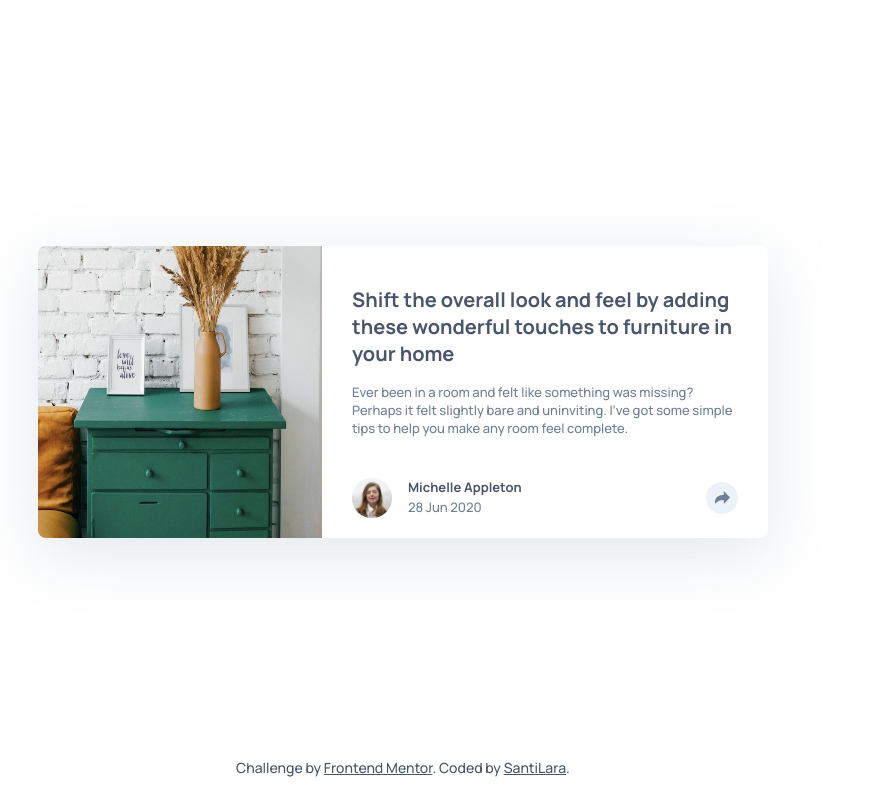
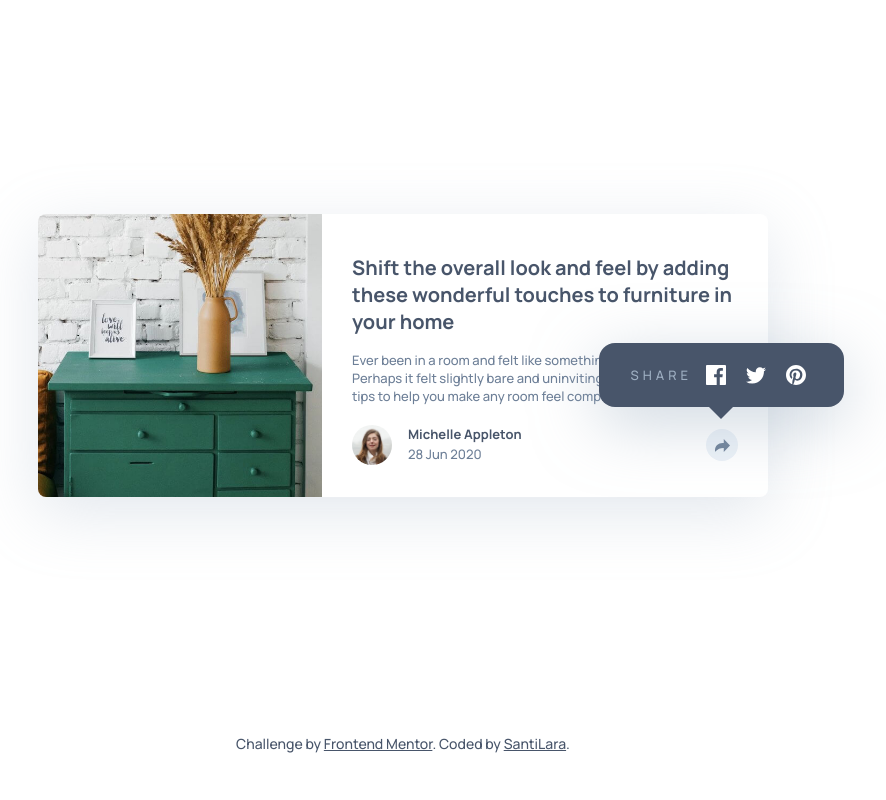
Before and after one commit to SantiagoLaraE/article-preview-component, a plain HTML site: page index.html in a window 1280 px wide. Both pictures are taken after a click on the button "share". Shown: the whole page, without its empty margins (237-1123 px from the left). Drawn offline with Linux system fonts and the light colour scheme.

Commit message:
Ajuste Estilos article desktop y funcionalidad de botton de sharing

```diff
--- a/css/style.css
+++ b/css/style.css
@@ -162,6 +162,7 @@ p {
 
 @media screen and (min-width: 768px) {
   body {
+    padding: 2.4rem;
     grid-template-rows: 1fr 6.5rem;
   }
   .article {
@@ -171,14 +172,22 @@ p {
   .article__img {
     max-width: 28.4rem;
     border-radius: 0.8rem 0 0 0.8rem;
+    object-fit: cover;
   }
   .article__title {
     font-size: 2rem;
   }
+  .article__description{
+    margin-bottom: 2rem;
+  }
+  .article__author{
+    padding-bottom: 3.2rem;
+    padding-top: 0;
+  }
   .article__sharing {
     position: absolute;
     right: 0;
-    bottom: 8rem;
+    bottom: 9rem;
     width: initial;
     border-radius: 1.6rem;
     padding: 1.6rem;
--- a/index.html
+++ b/index.html
@@ -48,6 +48,7 @@
     Challenge by <a href="https://www.frontendmentor.io?ref=challenge" target="_blank">Frontend Mentor</a>.
     Coded by <a href="https://santiagolarae.github.io">SantiLara</a>.
   </footer>
+  <script src="./src/index.js"></script>
 </body>
 
 </html>
--- /dev/null
+++ b/src/index.js
@@ -0,0 +1,8 @@
+const sharingBtns = document.querySelectorAll('.article__share-btn');
+const sharingSection = document.querySelector('.article__sharing');
+
+const toggleSharing = () => {
+    sharingSection.classList.toggle('active')
+}
+
+sharingBtns.forEach(btn => btn.addEventListener('click', toggleSharing));
```
